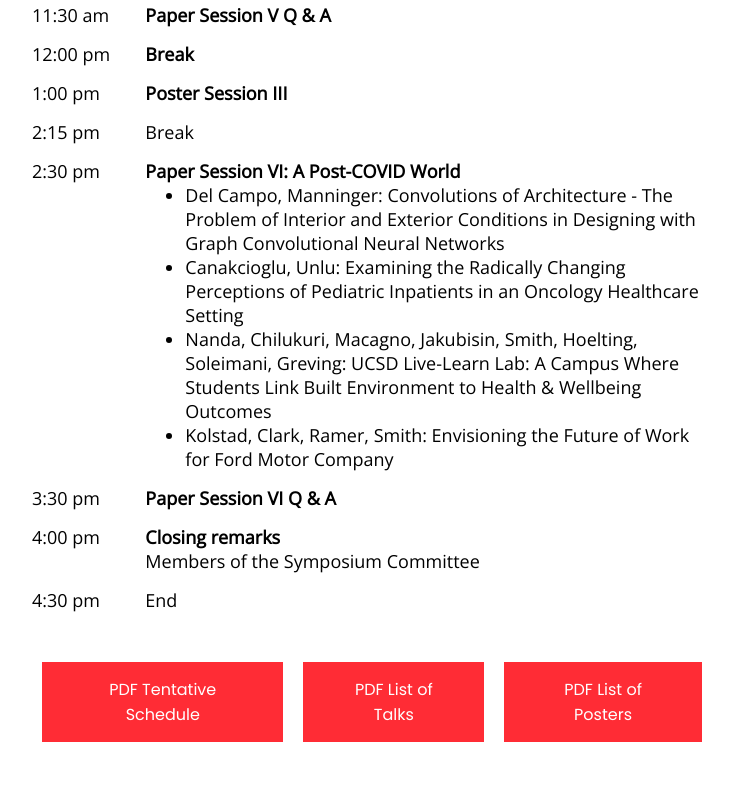
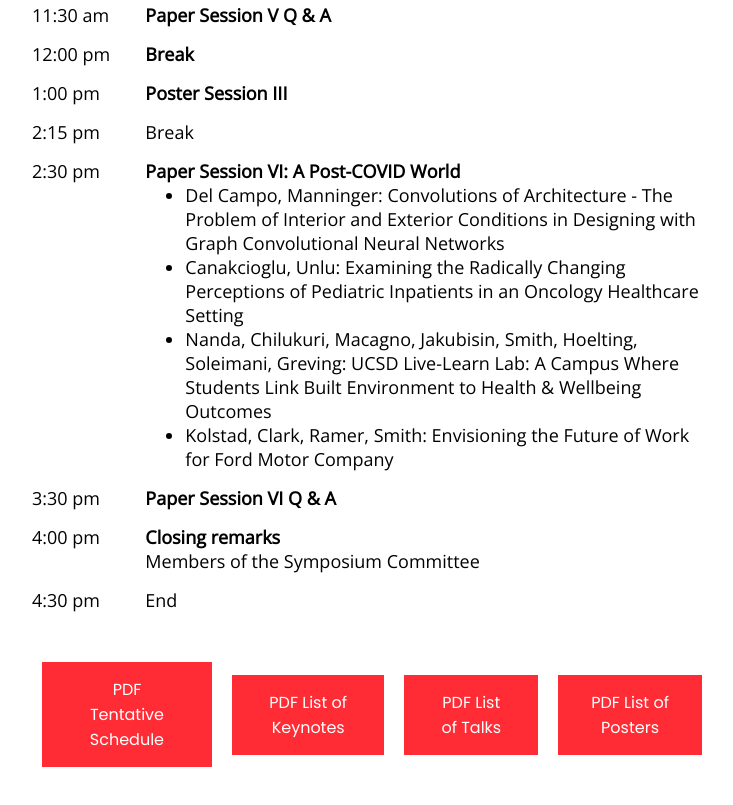
Before and after one commit to m4duong/anfa2021, a plain HTML site: page tentative schedule/tentative schedule.html in a window 1280 px wide. Shown: the part 3049-3854 px from the top of the page, without its empty margins (268-1001 px from the left). Drawn offline with nearby package versions, Linux system fonts and the light colour scheme.

Commit message:
keynotes

```diff
--- a/tentative schedule/tentative schedule.html
+++ b/tentative schedule/tentative schedule.html
@@ -465,6 +465,7 @@
       <div class="section">
         <div class="rows2">
           <a href="tentschedule.pdf" target="_blank" class="button">PDF Tentative Schedule</a>
+          <a href="tentkeynotes.pdf"  target="_blank" class="button">PDF List of Keynotes</a>
           <a href="tenttalks.pdf"  target="_blank" class="button">PDF List of Talks</a>
           <a href="tentposters.pdf" target="_blank" class="button">PDF List of Posters</a>
         </div>
```
Also changed, not shown: 1 other file.
